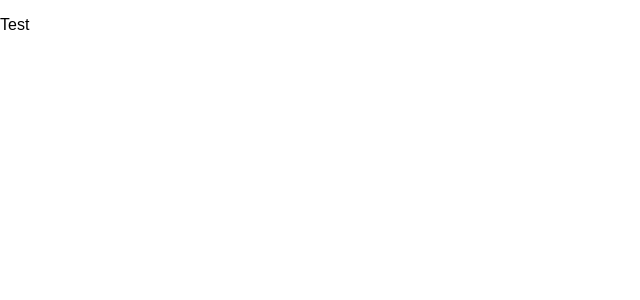
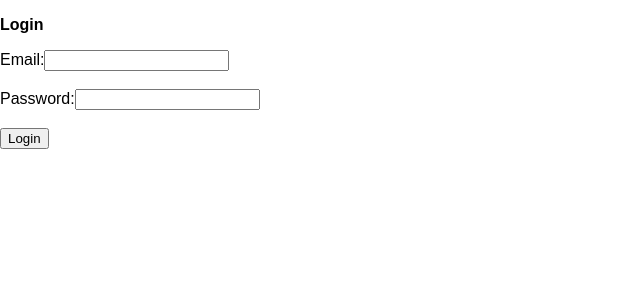
Before and after one commit to MatiHalperin/MPA, a React (Create React App) app: page /login in a window 1280 px wide. Shown: the top 300 px of the page, without its empty margins (0-640 px from the left). Built offline with nearby package versions, Linux system fonts and the light colour scheme.

Commit message:
Login with server

```diff
--- a/src/components/Login/Login.js
+++ b/src/components/Login/Login.js
@@ -1,9 +1,66 @@
 import React, { Component } from 'react';
 
 class Login extends Component {
+  constructor(props) {
+    super(props);
+
+    this.state = {
+      email: '',
+      password: ''
+    };
+
+    this.handleEmailChange = this.handleEmailChange.bind(this);
+    this.handlePasswordChange = this.handlePasswordChange.bind(this);
+
+    this.handleSubmit = this.handleSubmit.bind(this);
+  }
+
+  handleEmailChange(event) {
+    this.setState({email: event.target.value});
+  }
+
+  handlePasswordChange(event) {
+    this.setState({password: event.target.value});
+  }
+
+  handleSubmit(event) {
+    fetch('http://10.10.4.12:3000/api/Users/login', {
+      method: 'POST',
+      headers: {
+        'Accept': 'application/json',
+        'Content-Type': 'application/json',
+      },
+      body: JSON.stringify({
+        email: this.state.email,
+        password: this.state.password,
+      })
+    })
+    .then(response => response.json())
+    .then(response => {
+      console.log(response);
+    })
+
+    event.preventDefault();
+  }
+
   render() {
     return (
-      <p>Test</p>
+      <form onSubmit={this.handleSubmit}>
+        <p><b>Login</b></p>
+        <label>
+          Email:
+          <input type="text" value={this.state.email} onChange={this.handleEmailChange} />
+        </label>
+        <br />
+        <br />
+        <label>
+          Password:
+          <input type="password" value={this.state.password} onChange={this.handlePasswordChange} />
+        </label>
+        <br />
+        <br />
+        <input type="submit" value="Login" />
+      </form>
     );
   }
 }
```
